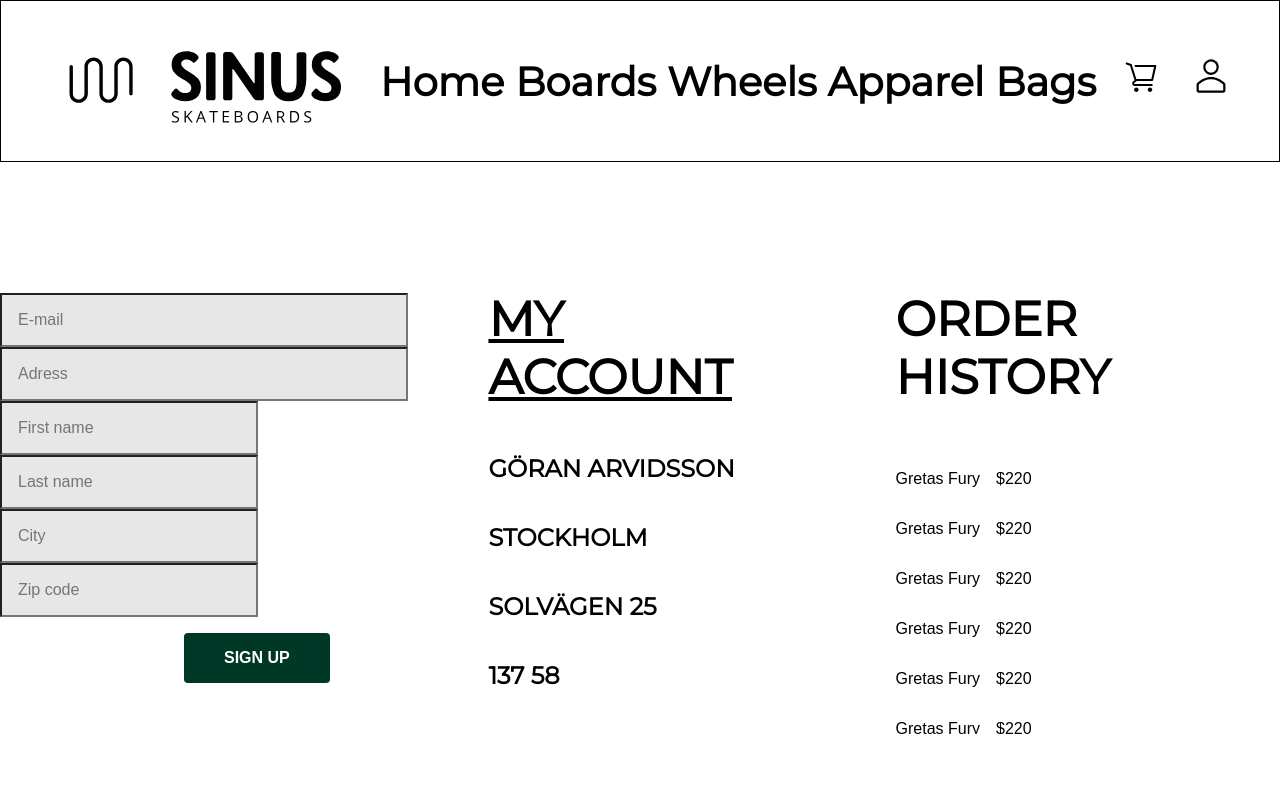
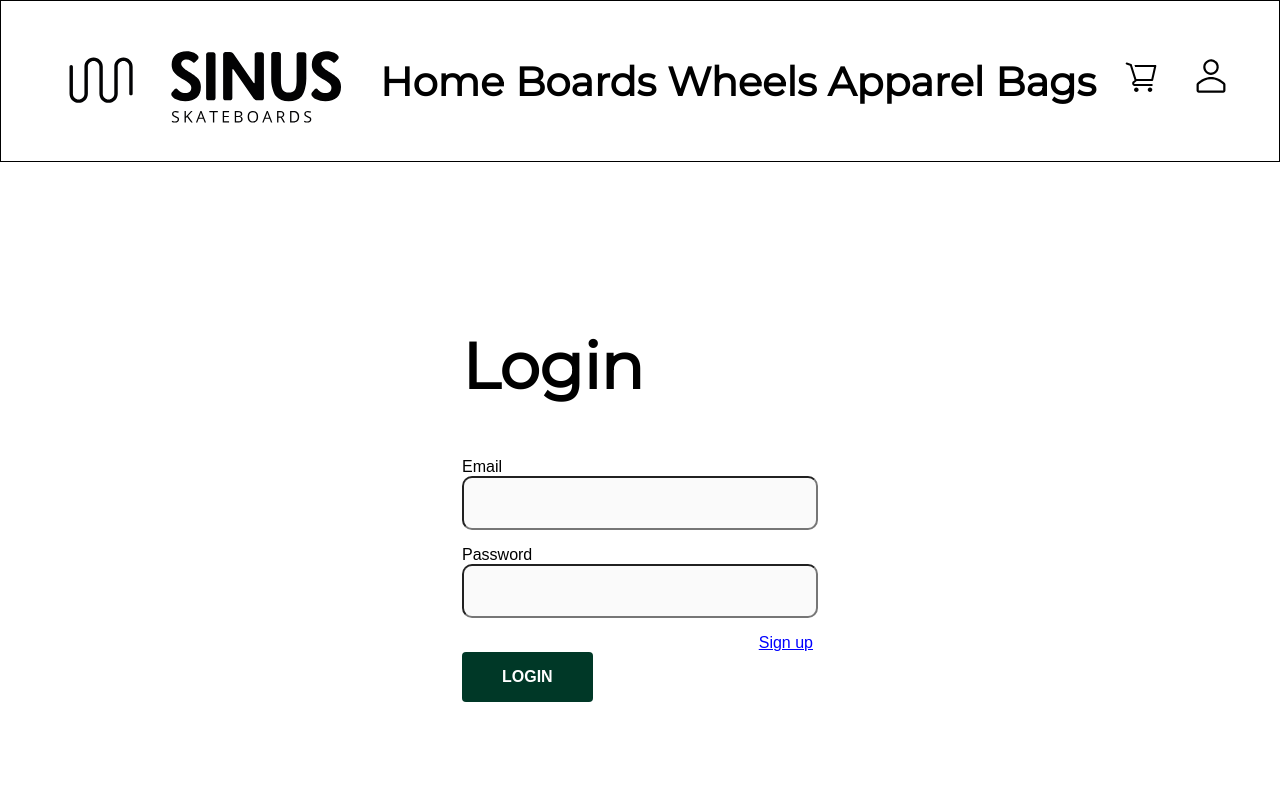
Before and after one commit to JesperSkold/SINUS-webshop, a Vue app: page /account in a window 1280 px wide. Shown: the top 800 px of the page. Built offline with nearby package versions, Linux system fonts and the light colour scheme; no server answers; a web font is replaced by a local one.

Commit message:
Add login styling

```diff
--- a/src/components/LoginForm.vue
+++ b/src/components/LoginForm.vue
@@ -28,7 +28,7 @@ export default {
 .login-form {
   display: flex;
   flex-direction: row;
-  border: 1px solid black;
+  padding: 5rem;
 }
 
 .login,
@@ -47,8 +47,9 @@ export default {
 }
 
 input {
-  padding: 2rem;
-  font-size: 2rem;
+  padding: 1rem;
+  font-size: 1rem;
+  width: 20rem;
   background: rgb(250, 250, 250);
   margin-bottom: 1rem;
   border-radius: 10px;
--- a/src/views/AccountView.vue
+++ b/src/views/AccountView.vue
@@ -14,8 +14,8 @@ export default {
   components: { LoginForm, MyAccount, CreateAccount },
   data() {
     return {
-      loggedIn: true,
-      signUp: true,
+      loggedIn: false,
+      signUp: false,
     };
   },
 };
```
Also changed, not shown: 1 other file (tests, documents, lock files or other folders).
